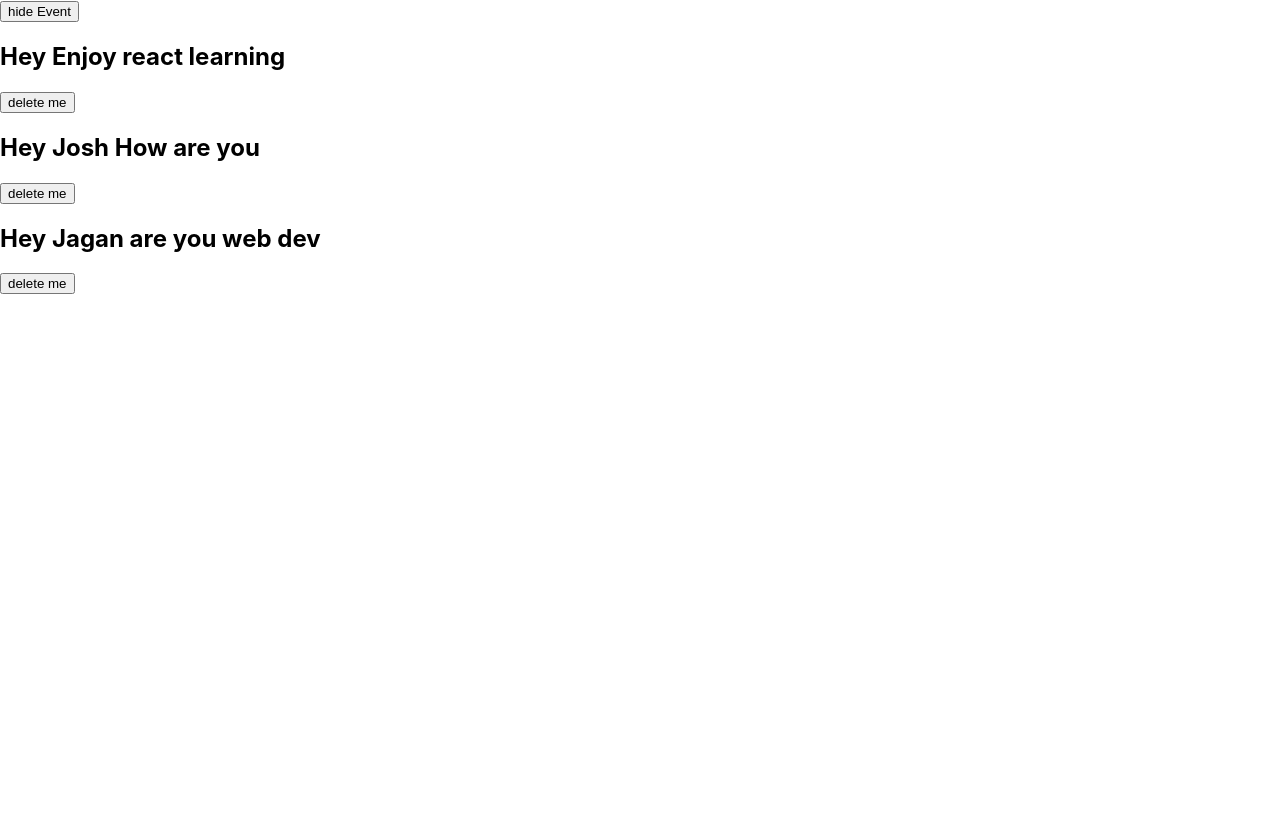
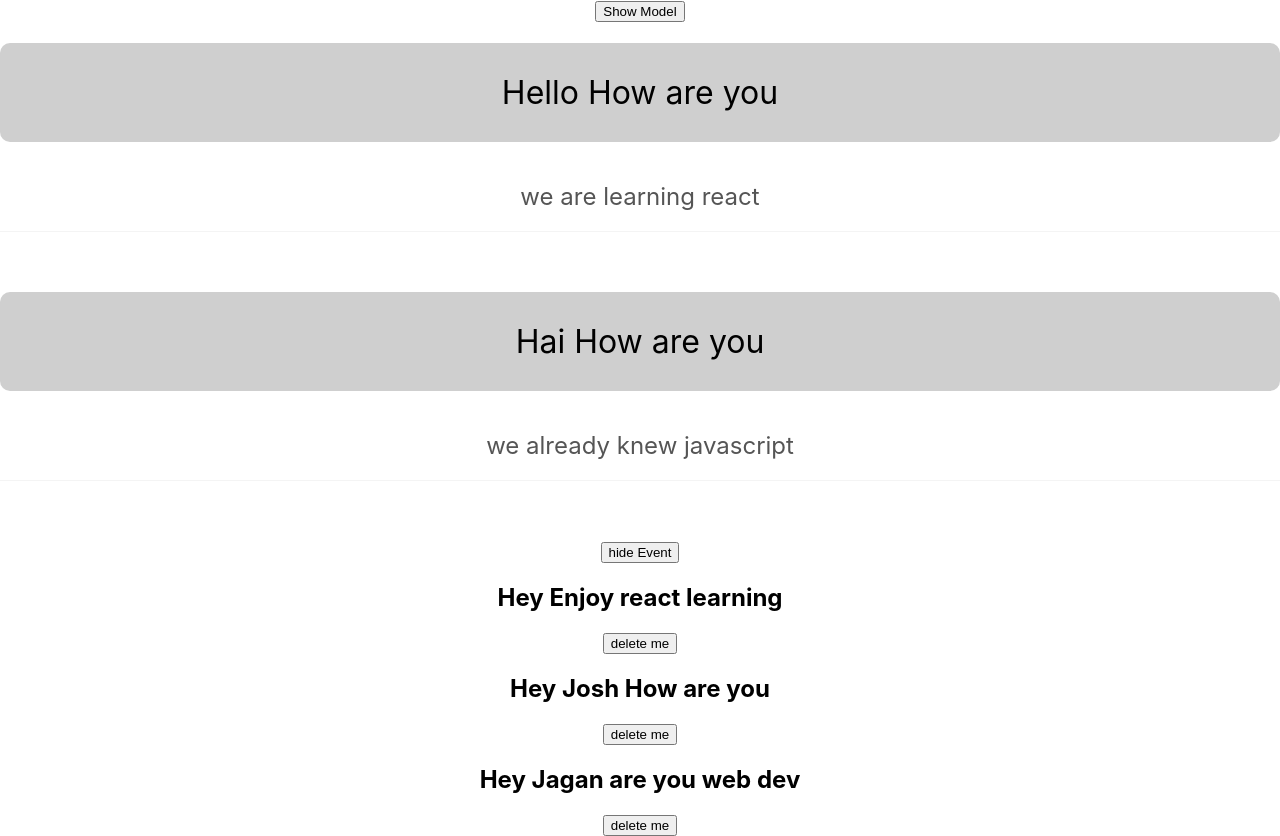
Before and after one commit to jaganjavid/josh-react, a React (Create React App) app: page / in a window 1280 px wide. Before the commit the page ends 800 px from the top, so only its background shows below. Built offline with nearby package versions, Linux system fonts and the light colour scheme.

Commit message:
upto josh react

```diff
--- a/src/App.css
+++ b/src/App.css
@@ -1,3 +1,3 @@
-h1{
-  color: red;
+.App{
+  text-align: center;
 }
--- a/src/App.js
+++ b/src/App.js
@@ -1,11 +1,16 @@
 import './App.css';
+import React from 'react';
 import { useState } from 'react';
+import { Title } from './components/Title';
+import Model from './components/Model';
+import { Events } from './components/Events';
 
 function App() {
 
-  const [name, setName] = useState("Javid");
+  // const [name, setName] = useState("Javid");
 
   const [showEvent, setShowEvent] = useState(true);
+  const [showModel, setShowModel] = useState(false)
 
   const [events, setEvents] = useState([
     {title: "Hey Enjoy react learning", id: 1},
@@ -29,8 +34,30 @@ function App() {
     })
   }
 
+  const handelClose = () => {
+    setShowModel(false);
+  }
+
+  console.log(showModel);
+
+  const subTitle = "we are learning react";
   return (
     <div className="App">
+
+        <button onClick={() => setShowModel(true)}>Show Model</button>
+        <Title title="Hello How are you" subTitle={subTitle}/>
+        <Title title="Hai How are you" subTitle="we already knew javascript"/>
+
+        {/* <Model></Model> */}
+        {showModel && <Model handelClose={handelClose}>
+           <h2>This my Model</h2>
+           <p>This is subtitle</p>
+        </Model>}
+        {/* <Model>
+           <h3>This my Model</h3>
+           <p>This is subtitle</p>
+        </Model> */}
+
         {/* <h1>My name is {name}</h1>
         <button onClick={handelClick}>Change name</button> */}
         <div>
@@ -41,12 +68,7 @@ function App() {
           {!showEvent && <button onClick={() => {setShowEvent(true)}}>Show Event</button>}
         </div>
 
-        {showEvent && events.map((event) => (
-            <div key={event.id}>
-              <h2>{event.title}</h2>
-              <button onClick={() => {deleteClick(event.id)}}>delete me</button>
-            </div>
-          ))}
+        {showEvent && <Events events={events} deleteClick={deleteClick}/>}
     </div>
   );
 }
--- /dev/null
+++ b/src/components/Events.jsx
@@ -0,0 +1,12 @@
+import React from 'react'
+
+export const Events = ({events,deleteClick}) => {
+  return (
+    events.map((event) => (
+        <React.Fragment key={event.id}>
+          <h2>{event.title}</h2>
+          <button onClick={() => {deleteClick(event.id)}}>delete me</button>
+        </React.Fragment>
+    ))
+  )
+}
--- /dev/null
+++ b/src/components/Model.css
@@ -0,0 +1,16 @@
+.model-backdrop{
+    position: fixed;
+    top: 0px;
+    left: 0px;
+    width: 100%;
+    height: 100%;
+    background-color: rgba(0, 0, 0, 0.5);
+  }
+
+.model{
+    padding: 30px;
+    max-width: 480px;
+    margin: 200px auto;
+    background: #ffffff;
+    border-radius: 10px;
+}
--- /dev/null
+++ b/src/components/Model.jsx
@@ -0,0 +1,12 @@
+import React from 'react'
+import "./Model.css";
+export default function Model({children, handelClose}) {
+  return (
+    <div className='model-backdrop'>
+       <div className='model'>
+           {children}
+           <button onClick={handelClose}>Close</button>
+       </div>
+    </div>
+  )
+}
--- /dev/null
+++ b/src/components/Title.jsx
@@ -0,0 +1,11 @@
+import React from 'react'
+
+export const Title = ({title, subTitle}) => {
+  return (
+    <>
+        <h1 className='title'>{title}</h1>
+        <br />
+        <h2 className='subtitle'>{subTitle}</h2>
+    </>
+  )
+}
--- a/src/index.css
+++ b/src/index.css
@@ -12,6 +12,19 @@ code {
     monospace;
 }
 
-h1{
-  color: red;
+.title{
+  padding: 30px 60px;
+  background-color: #cfcfcf;
+  border-radius: 10px;
+  font-weight: normal;
+  margin-bottom: 10px;
 }
+
+.subtitle{
+  color: #555555;
+  font-weight: normal;
+  padding-bottom: 20px;
+  border-bottom: 1px solid #f4f4f4;
+  margin-top: 10px;
+  margin-bottom: 60px;
+}
```
